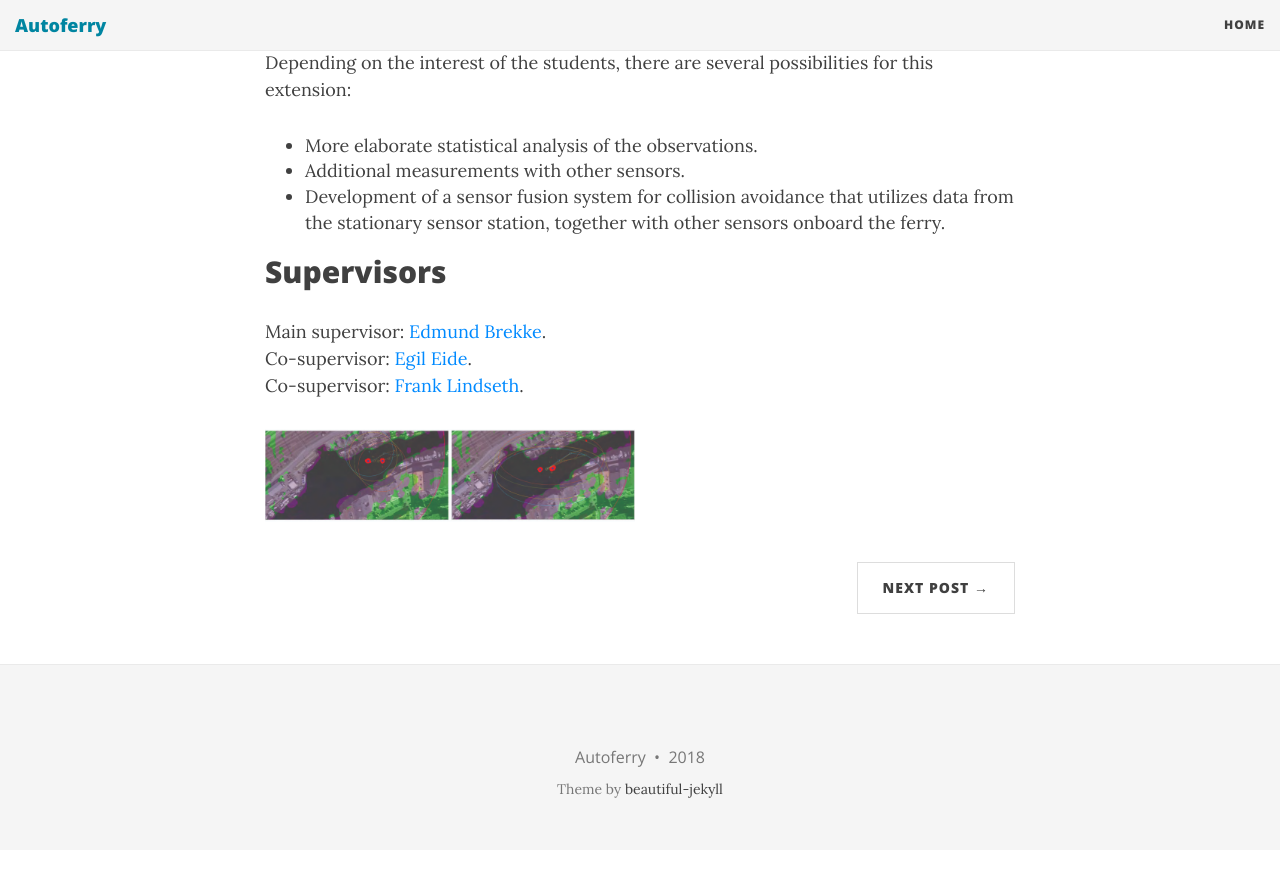
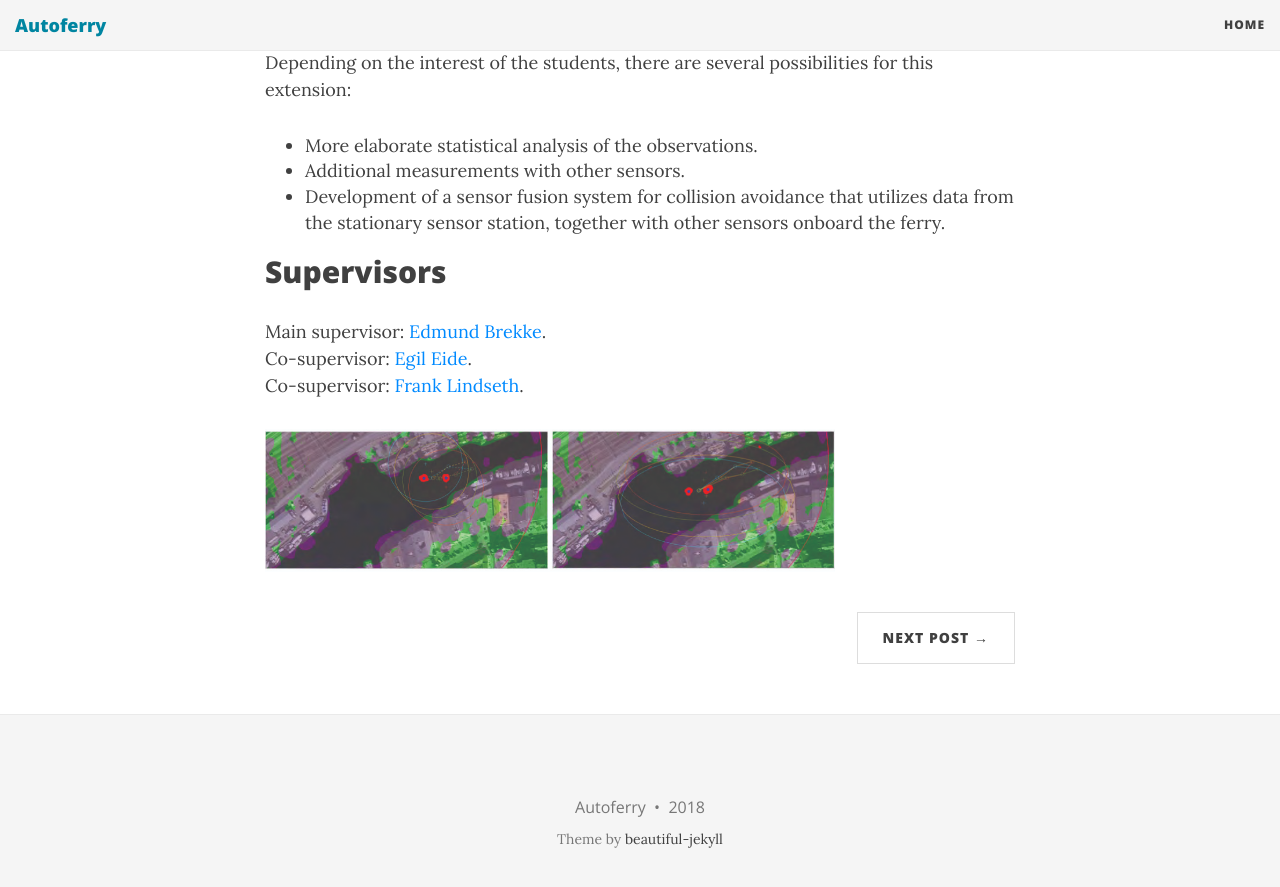
Before and after one commit to autosit/autosit.github.io, a Jekyll site: the page built from _posts/2017-03-26-surveillance.md, in a window 1280 px wide and 900 px high, scrolled down 1260 px. Shown: the top 887 px of the window. Built offline with Jekyll 4.4.1, drawn with Linux system fonts in a browser that asks for light colours; nearby versions of some CDN libraries; before the commit the page ends 2110 px from its top, so only the background shows below that.

Commit message:
surveillance

```diff
--- a/_posts/2017-03-26-surveillance.md
+++ b/_posts/2017-03-26-surveillance.md
@@ -32,4 +32,4 @@ Main supervisor: [Edmund Brekke](http://www.ntnu.no/ansatte/edmund.brekke).<br>
 Co-supervisor: [Egil Eide](http://www.ntnu.no/ansatte/egil.eide).<br>
 Co-supervisor: [Frank Lindseth](https://www.ntnu.no/ansatte/frankl).
 
-<img src="{{site.url}}/assets/coalescence.jpg" width="370">
+<img src="{{site.url}}/assets/coalescence.jpg" width="570">
```
